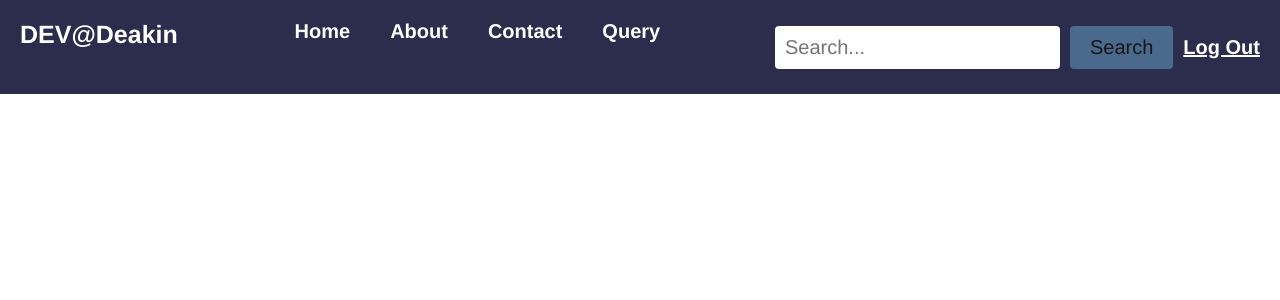
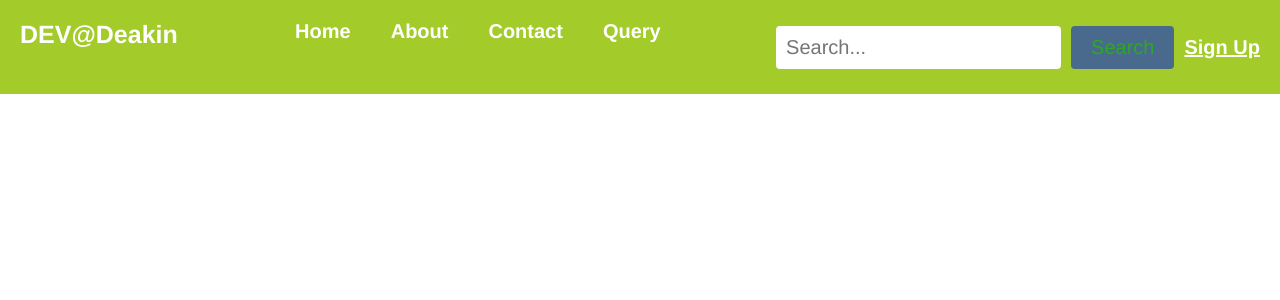
Before and after one commit to Ansh633/Task9.1P, a React (Create React App) app: page /web in a window 1280 px wide. Shown: the top 300 px of the page. Built offline with nearby package versions, Linux system fonts and the light colour scheme; no server answers; the HTML template or start-up script is replaced by a standard one.

Commit message:
I have added log out option in this project

```diff
--- a/src/Login.css
+++ b/src/Login.css
@@ -10,7 +10,7 @@
     flex-direction: column;
     justify-content: center;
     align-items: center;
-    min-height: 101vh;
+    min-height: 100vh;
     background-color: #f0f4f8;
 }
 
@@ -25,7 +25,7 @@
     margin-top: 50px;
     padding: 30px;
     background-color: white;
-    box-shadow: 0 4px 15px rgba(74, 60, 135, 0.1);
+    box-shadow: 0 4px 15px rgba(139, 201, 23, 0.1);
     border-radius: 8px;
 }
 
--- a/src/Login.js
+++ b/src/Login.js
@@ -28,7 +28,7 @@ export default function Login() {
     return (
         <div className='body1'>
         <div className="login">
-            <h1>Log In</h1>
+            <h1>Log IN</h1>
             {error && <div className="alert">{error}</div>}
             <form onSubmit={handlecheck}>
                 <label>Email:
--- a/src/Signup.js
+++ b/src/Signup.js
@@ -25,8 +25,8 @@ const Signup = () => {
     try {
       setError('');
       setLoading(true);
-      await signup(emailRef.current.value, enteredPassword); // Handle sign-up logic
-      navigate('/login'); // Redirect to login on successful sign-up
+      await signup(emailRef.current.value, enteredPassword);
+      navigate('/login');
     } catch (err) {
       setError(err.message);
     } finally {
--- a/src/Web.js
+++ b/src/Web.js
@@ -1,34 +1,43 @@
 import React from 'react';
-import { Link } from 'react-router-dom';
+import { Link, useNavigate } from 'react-router-dom';
+import { useAuth } from './Authentication';
 import './Webpage.css';
 
 function Web() {
+  const { currentUser, logout } = useAuth();
+  const navigate = useNavigate();
+
+  const handleLogout = async () => {
+
+      navigate('/');
+
+  };
+
   return (
     <div>
       <header>
         <h1 className='bar'>DEV@Deakin</h1>
         <nav>
           <ul>
-            <li>
-              <Link to="/">Home</Link>
-            </li>
-            <li>
-              <Link to="/about">About</Link>
-            </li>
-            <li>
-              <Link to="/contact">Contact</Link>
-            </li>
-            <li>
-              <Link to="query">Query</Link>
-            </li>
+            <li><Link to="/">Home</Link></li>
+            <li><Link to="/about">About</Link></li>
+            <li><Link to="/contact">Contact</Link></li>
+            <li><Link to="/query">Query</Link></li>
           </ul>
         </nav>
         <div className="search-bar">
           <input type="text" placeholder="Search..." />
           <button type="button">Search</button>
-          <Link className="log" to="/logout">Log Out</Link>
+
+
+          {currentUser ? (
+           <button onClick={handleLogout} className="log">Log Out</button>
+
+
+          ) : (
+            <Link className="log" to="/signup">Sign Up</Link>
+          )}
         </div>
-
       </header>
     </div>
   );
--- a/src/Webpage.css
+++ b/src/Webpage.css
@@ -4,7 +4,7 @@
     font-family: 'Franklin Gothic Medium', 'Arial Narrow', Arial, sans-serif;
 }
 header {
-    background-color: rgb(44, 44, 77);
+    background-color: rgb(163, 203, 42);
     color: #fff;
     padding: 20px;
     position: fixed;
@@ -70,7 +70,7 @@ h1
 .search-bar button {
     padding: 10px 20px;
     background-color: #496a8d;
-    color: #171515;
+    color: #2ca823;
     border: none;
     border-radius: 4px;
     cursor: pointer;
--- a/src/Webpage.js
+++ b/src/Webpage.js
@@ -11,7 +11,7 @@ function HomePage() {
         <div className="search-bar">
           <input type="text" placeholder="Search..." />
           <button type="button">Search</button>
-          <Link className="log" to="/login">Log In</Link>
+          <Link className="log" to="/login">Log IN</Link>
         </div>
 
         <nav>
--- a/src/firebase.js
+++ b/src/firebase.js
@@ -2,17 +2,16 @@ import { initializeApp } from "firebase/app";
 import { getAuth, signInWithPopup, GoogleAuthProvider, createUserWithEmailAndPassword, signInWithEmailAndPassword } from 'firebase/auth'
 import { getFirestore, doc, getDoc, setDoc } from 'firebase/firestore'
 const firebaseConfig = {
-  apiKey: "AIzaSyAEyqzbdto1sj_0QRkaqUjf8jBRdG5xlIk",
-  authDomain: "webpage-7e8a9.firebaseapp.com",
-  projectId: "webpage-7e8a9",
-  storageBucket: "webpage-7e8a9.appspot.com",
-  messagingSenderId: "718632177176",
-  appId: "1:718632177176:web:bcdda309dbcbd05e3abd6d",
-  measurementId: "G-L5728VHS4C"
+  apiKey: "AIzaSyAhRuaEbUMvIMeail-mp2OiY19MAXN2Rgk",
+  authDomain: "task71-a72b6.firebaseapp.com",
+  projectId: "task71-a72b6",
+  storageBucket: "task71-a72b6.appspot.com",
+  messagingSenderId: "687178965233",
+  appId: "1:687178965233:web:346c98ffa4e15aca8e4950",
+  measurementId: "G-GDQG579QYV"
 };
 
 
-// Initialize Firebase
 const firebaseApp = initializeApp(firebaseConfig);
 
 const provider = new GoogleAuthProvider();
```
